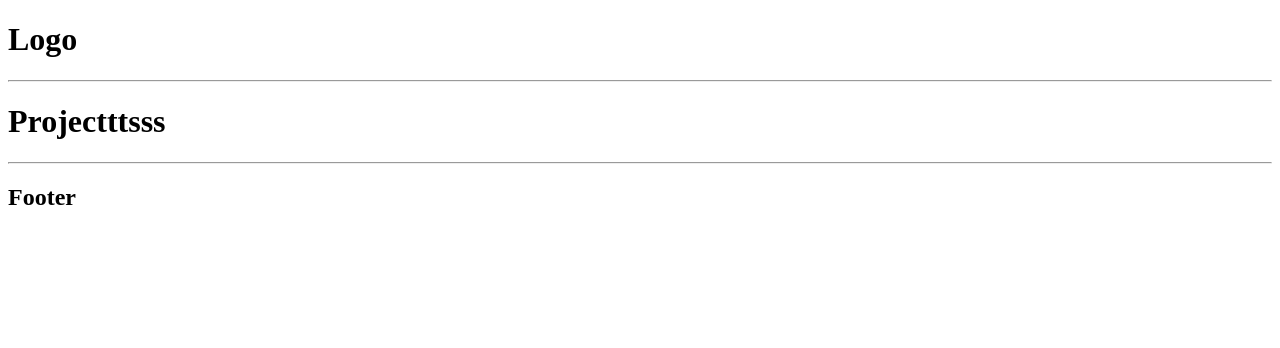
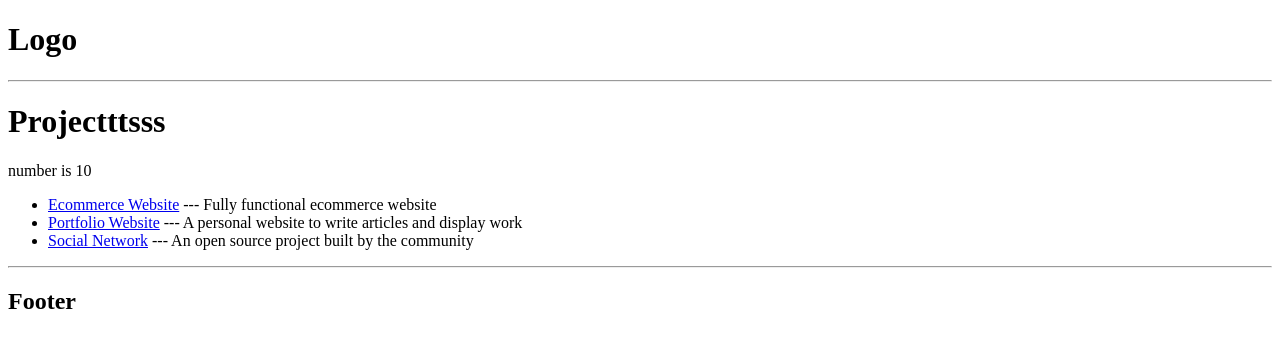
Before and after one commit to fariduri/devsearch-fsr, a Django app: page / in a window 1280 px wide. Shown: the top 348 px of the page. Run offline with Django 4.2, Linux system fonts and the light colour scheme.

Commit message:
Modified projects app templates

```diff
--- a/devsearch/projects/templates/projects/projects.html
+++ b/devsearch/projects/templates/projects/projects.html
@@ -2,4 +2,19 @@
 
 {% block content %}
 <h1>Projectttsss</h1>
+<p>
+    {% if number > 10 %}
+    number is more than 10
+    {% elif number == 10 %}
+    number is 10
+    {% else %}
+    number is less than 10
+    {% endif %}
+</p>
+
+<ul>
+{% for project in projects %}
+    <li> <a href="{% url 'project' project.id %}">{{ project.title }}</a> --- {{ project.description }}</li>
+{% endfor %}
+</ul>
 {% endblock %}
--- a/devsearch/projects/templates/projects/single-project.html
+++ b/devsearch/projects/templates/projects/single-project.html
@@ -1,5 +1,9 @@
 {% extends 'main.html' %}
 
 {% block content %}
-<h1>One Project</h1>
+<h1>{{ project.title }}</h1>
+<hr>
+<p>
+    {{ project.description }}
+</p>
 {% endblock %}
--- a/devsearch/projects/views.py
+++ b/devsearch/projects/views.py
@@ -23,7 +23,7 @@ projectsList = [
 def projects(request):
     page = 'projects'
     number = 10
-    context = {'projects': projectsList}
+    context = {'projects': projectsList, 'number': number}
 
     return render(request, 'projects/projects.html', context)
 
```
